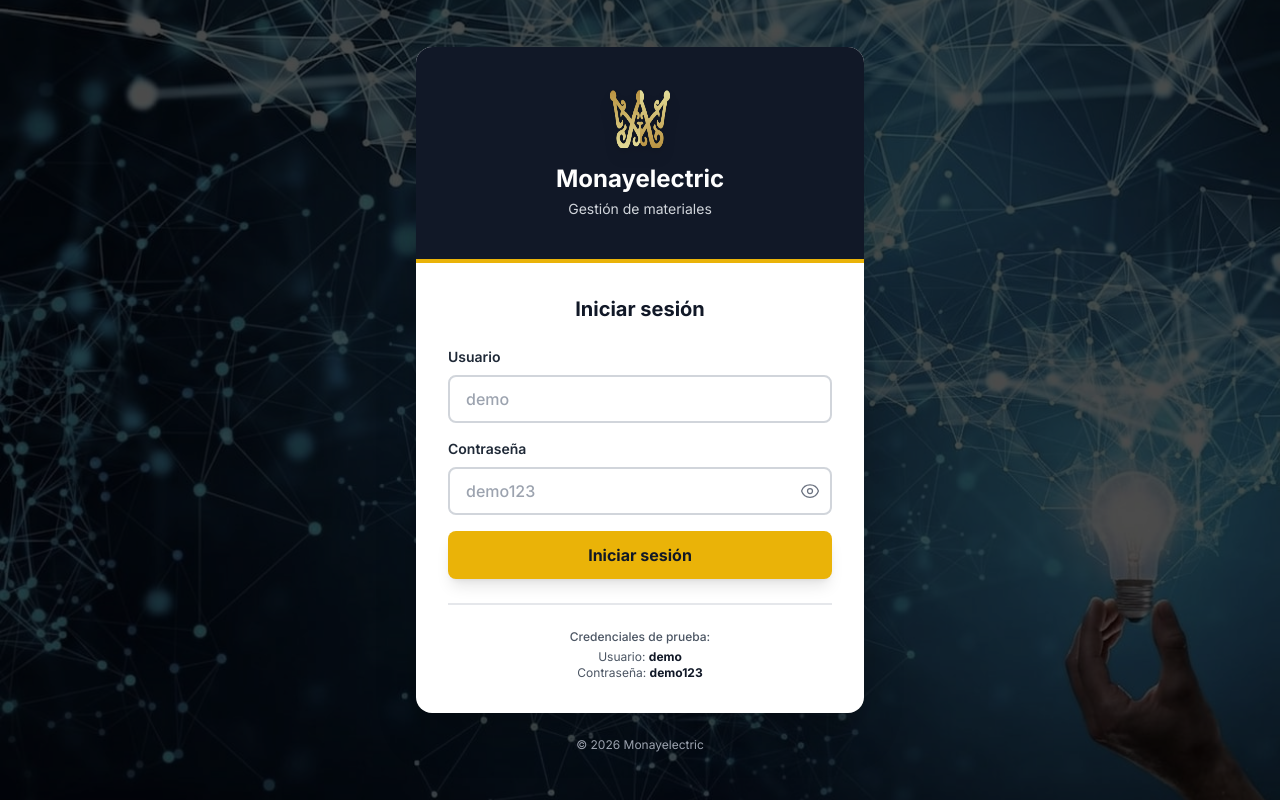
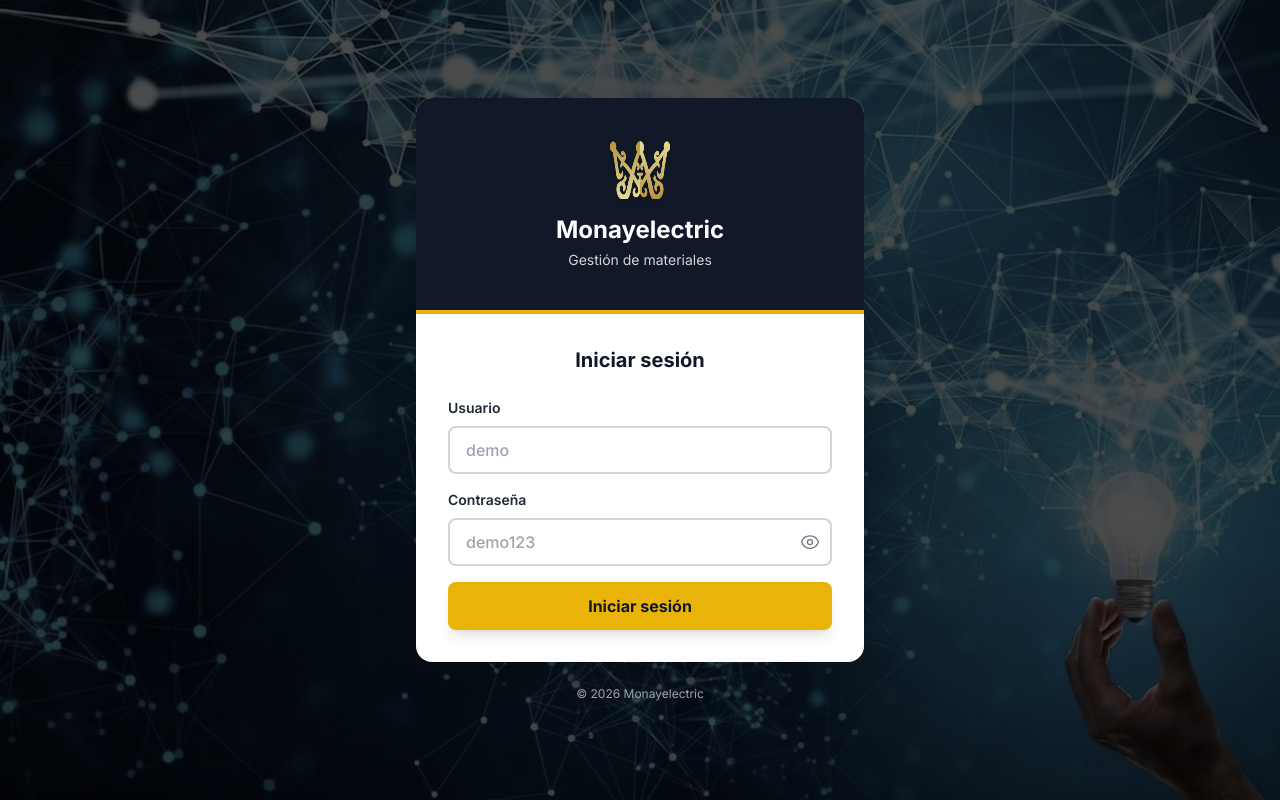
Before and after one commit to michael-urzua-y/electricista, a React (Vite) app in the folder frontend/: page /login in a window 1280 px wide. Built offline with nearby package versions, Linux system fonts and the light colour scheme; no server answers.

Commit message:
fix: Remover credenciales de prueba del Login
- Remover sección de credenciales demo
- Login más limpio y profesional
- Mantener diseño minimalista

```diff
--- a/frontend/src/pages/Login.jsx
+++ b/frontend/src/pages/Login.jsx
@@ -128,12 +128,6 @@ export default function Login() {
                 ) : 'Iniciar sesión'}
               </button>
             </form>
-
-            <div className="mt-6 pt-6 border-t-2 border-gray-200 text-center text-xs text-gray-600">
-              <p className="font-medium">Credenciales de prueba:</p>
-              <p className="mt-1">Usuario: <span className="font-bold text-gray-900">demo</span></p>
-              <p>Contraseña: <span className="font-bold text-gray-900">demo123</span></p>
-            </div>
           </div>
         </div>
 
```
